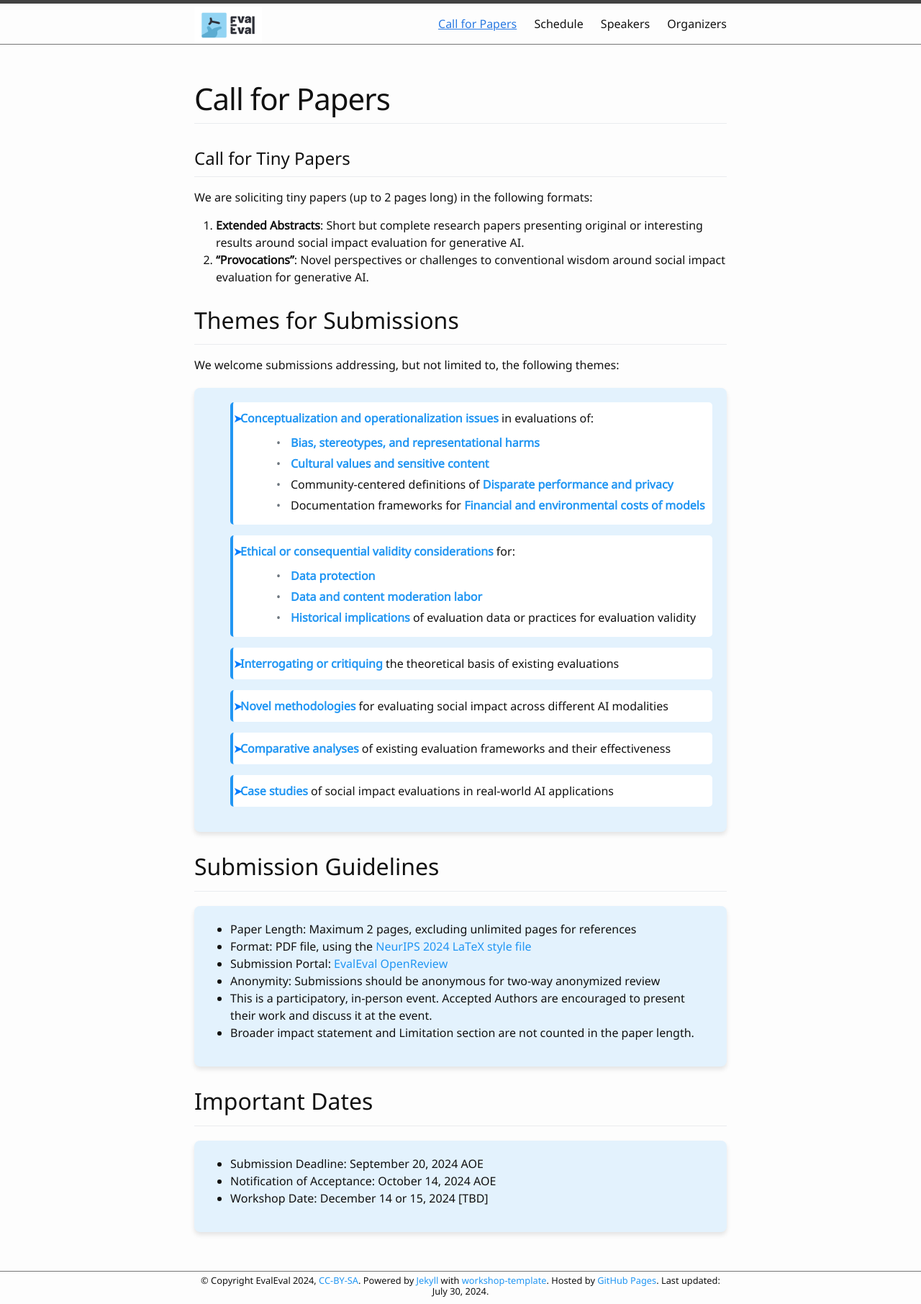
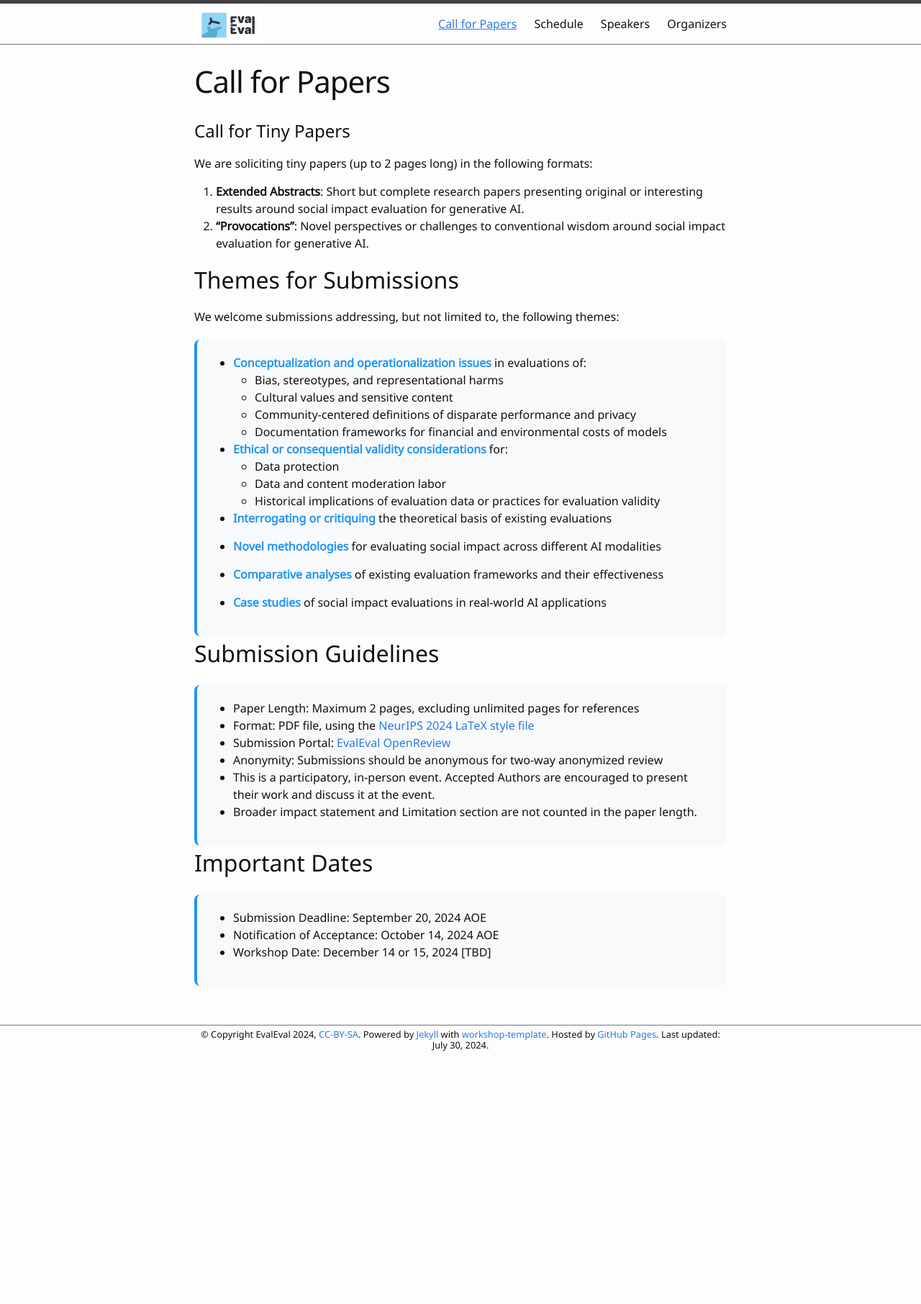
Before and after one commit to aaai-fidu-lab/aaai-fidu-lab.github.io, a Jekyll site: the page built from call-for-papers.md, in a window 1280 px wide. Shown: the whole page at 72% size. Built offline with Jekyll 4.4.1, drawn with Linux system fonts in a browser that asks for light colours; our own code applies the rules of GitHub Pages for plain Markdown files; after the commit the page ends 1470 px from its top, so only the background shows below that.

Commit message:
Update call-for-papers.md

```diff
--- a/call-for-papers.md
+++ b/call-for-papers.md
@@ -4,45 +4,16 @@ nav: true
 ---
 
 <style>
-  h1, h2 {
-    border-bottom: 1px solid #eaecef;
-    padding-bottom: 0.3em;
-    margin-top: 24px;
-    margin-bottom: 16px;
+  .highlight {
+    color: #2196F3;
+    font-weight: bold;
   }
-  .themes-container, .guidelines, .dates {
-    background-color: #e3f2fd;
+  .container {
+    background-color: #f8f9fa;
     border-radius: 8px;
     padding: 20px;
     margin-top: 20px;
-    box-shadow: 0 4px 6px rgba(0, 0, 0, 0.1);
-  }
-  .themes-list {
-    padding-left: 0;
-    list-style-type: none;
-  }
-  .themes-list > li {
-    margin-bottom: 15px;
-    padding: 10px;
-    background-color: #ffffff;
-    border-radius: 5px;
     border-left: 4px solid #2196F3;
-  }
-  .themes-list ul {
-    padding-left: 20px;
-    margin-top: 10px;
-  }
-  .themes-list ul li {
-    margin-bottom: 5px;
-  }
-  .themes-list strong {
-    color: #2196F3;
-  }
-  a {
-    color: #2196F3;
-  }
-  a:hover {
-    text-decoration: underline;
   }
 </style>
 
@@ -57,33 +28,32 @@ We are soliciting tiny papers (up to 2 pages long) in the following formats:
 
 We welcome submissions addressing, but not limited to, the following themes:
 
-<div class="themes-container">
-  <ol class="themes-list">
-    <li><strong>Conceptualization and operationalization issues</strong> in evaluations of:
-      <ul>
-        <li><strong>Bias, stereotypes, and representational harms</strong></li>
-        <li><strong>Cultural values and sensitive content</strong></li>
-        <li>Community-centered definitions of <strong>Disparate performance and privacy</strong></li>
-        <li>Documentation frameworks for <strong>Financial and environmental costs of models</strong></li>
-      </ul>
-    </li>
-    <li><strong>Ethical or consequential validity considerations</strong> for:
-      <ul>
-        <li><strong>Data protection</strong></li>
-        <li><strong>Data and content moderation labor</strong></li>
-        <li><strong>Historical implications</strong> of evaluation data or practices for evaluation validity</li>
-      </ul>
-    </li>
-    <li><strong>Interrogating or critiquing</strong> the theoretical basis of existing evaluations</li>
-    <li><strong>Novel methodologies</strong> for evaluating social impact across different AI modalities</li>
-    <li><strong>Comparative analyses</strong> of existing evaluation frameworks and their effectiveness</li>
-    <li><strong>Case studies</strong> of social impact evaluations in real-world AI applications</li>
-  </ol>
+<div class="container" markdown="1">
+
+- <span class="highlight">Conceptualization and operationalization issues</span> in evaluations of:
+  - Bias, stereotypes, and representational harms
+  - Cultural values and sensitive content
+  - Community-centered definitions of disparate performance and privacy
+  - Documentation frameworks for financial and environmental costs of models
+
+- <span class="highlight">Ethical or consequential validity considerations</span> for:
+  - Data protection
+  - Data and content moderation labor
+  - Historical implications of evaluation data or practices for evaluation validity
+
+- <span class="highlight">Interrogating or critiquing</span> the theoretical basis of existing evaluations
+
+- <span class="highlight">Novel methodologies</span> for evaluating social impact across different AI modalities
+
+- <span class="highlight">Comparative analyses</span> of existing evaluation frameworks and their effectiveness
+
+- <span class="highlight">Case studies</span> of social impact evaluations in real-world AI applications
+
 </div>
 
 ## Submission Guidelines
 
-<div class="guidelines" markdown="1">
+<div class="container" markdown="1">
 
 - Paper Length: Maximum 2 pages, excluding unlimited pages for references
 - Format: PDF file, using the [NeurIPS 2024 LaTeX style file](https://neurips.cc/Conferences/2024/PaperInformation/StyleFiles)
@@ -96,7 +66,7 @@ We welcome submissions addressing, but not limited to, the following themes:
 
 ## Important Dates
 
-<div class="dates" markdown="1">
+<div class="container" markdown="1">
 
 - Submission Deadline: September 20, 2024 AOE
 - Notification of Acceptance: October 14, 2024 AOE
```
